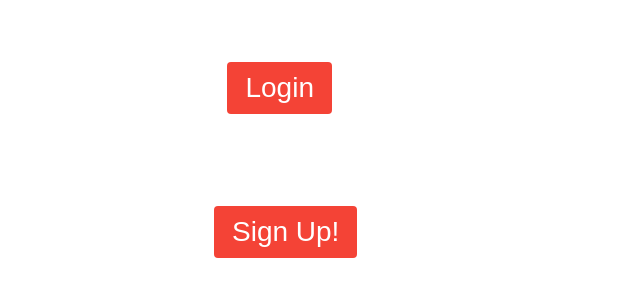
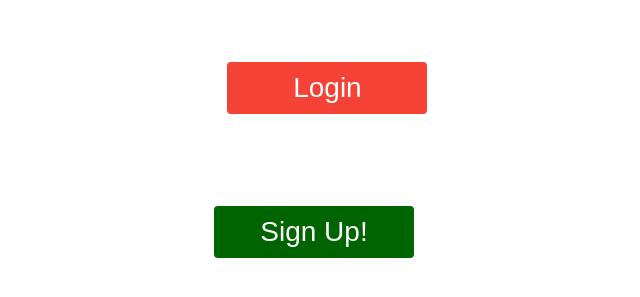
Before and after one commit to yogyatewari001/Bibliofilia, a plain HTML site: page modal_login.html in a window 1280 px wide. Shown: the part 279-576 px from the top of the page, without its empty margins (367-1007 px from the left). Drawn offline with Linux system fonts and the light colour scheme.

Commit message:
Update modal_login.html

```diff
--- a/modal_login.html
+++ b/modal_login.html
@@ -5,12 +5,16 @@
 <title>Bibliophilia</title>
 <link rel="stylesheet" href="modal_login_style.css">
 </head>
+
+
 <body>
 
 <h1 id="mainHeading">Bibliophilia</h1>
 <h3 id="subHeading">Welcome</h3>
 
-<button class="login_btn1" onclick="document.getElementById('id01').style.display='block'" style="width:auto;"><span>Login</span></button>
+
+
+<button class="login_btn1" style="width: 200px;" onclick="document.getElementById('id01').style.display='block'" style="width:auto;"><span>Login</span></button>
 
 <div id="id01" class="modal">
 
@@ -56,7 +60,7 @@ window.onclick = function(event) {
 
 
 
-<button class="signUp_btn1" onclick="document.getElementById('id02').style.display='block'" style="width:auto;"><span>Sign Up!</span></button>
+<button class="signUp_btn1" style="background: darkgreen; width: 200px;" onclick="document.getElementById('id02').style.display='block'" style="width:auto;"><span>Sign Up!</span></button>
 
 <div id="id02" class="modal">
 
@@ -93,10 +97,6 @@ window.onclick = function(event) {
     }
 }
 </script>
-
-
-
-
-
+<div id="page1_info"></div>
 </body>
 </html>
```
